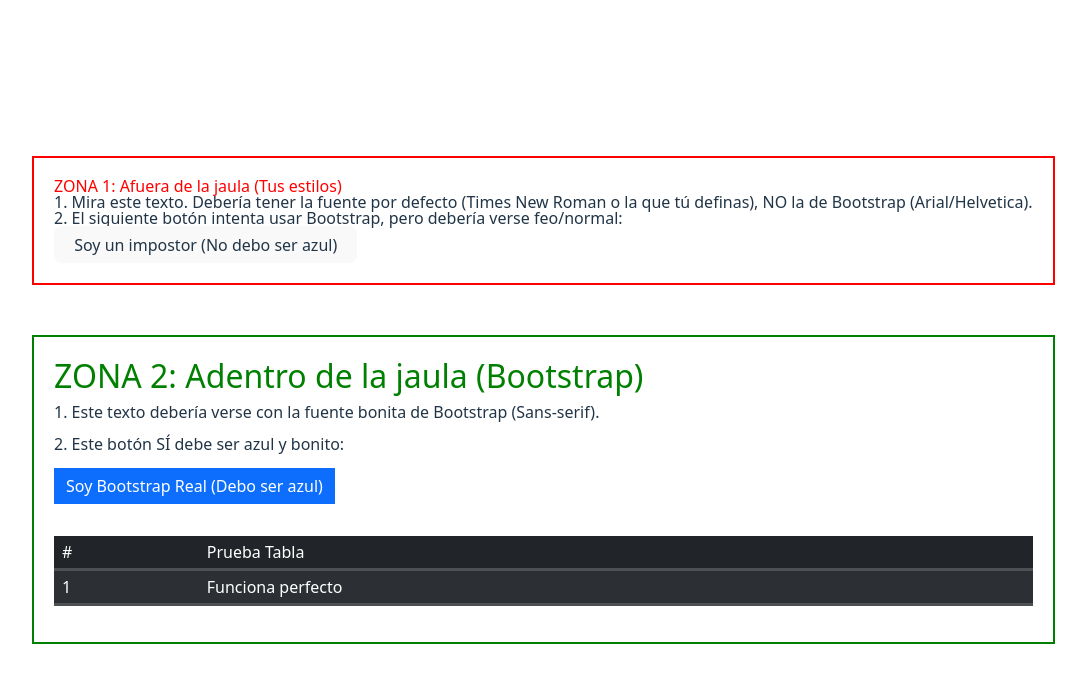
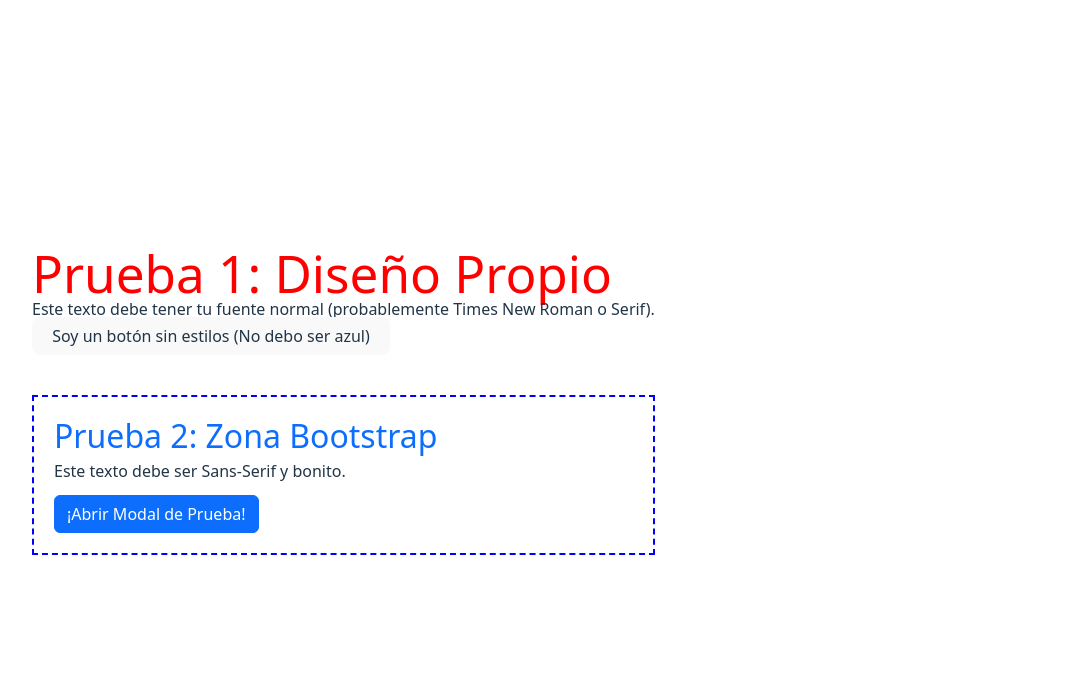
Before and after one commit to JD17VM/autonoma, a React (Vite) app in the folder autonoma-frontend/: page / in a window 1280 px wide. Shown: the top 682 px of the page, without its empty margins (18-1104 px from the left). Built offline with nearby package versions, Linux system fonts and the light colour scheme.

Commit message:
:art: style(bootstrap): refactor isolation strategy to support global modals

```diff
--- a/autonoma-frontend/src/App.jsx
+++ b/autonoma-frontend/src/App.jsx
@@ -1,56 +1,68 @@
 import { useState } from 'react'
+
+// 1. Tu limpieza (Reset)
+import './assets/styles/normalize.css'
+
+// 2. Tu configuración SASS híbrida
+import './assets/styles/bootstrap-isolation.scss';
+
+// 3. JS para que funcione el clic del modal
+import 'bootstrap/dist/js/bootstrap.bundle.min.js';
 
 function App() {
   return (
     <div style={{ padding: '50px' }}>
 
-      {/* =======================================================
-          PRUEBA 1: ZONA LIBRE (AFUERA)
-          Aquí Bootstrap NO debe existir.
-         ======================================================= */}
-      <section style={{ marginBottom: '50px', border: '2px solid red', padding: '20px' }}>
-        <h2 style={{ color: 'red' }}>ZONA 1: Afuera de la jaula (Tus estilos)</h2>
-
-        <p>1. Mira este texto. Debería tener la fuente por defecto (Times New Roman o la que tú definas), NO la de Bootstrap (Arial/Helvetica).</p>
-
-        {/* Este botón tiene clases de Bootstrap, pero NO debería verse azul si la jaula funciona */}
-        <p>2. El siguiente botón intenta usar Bootstrap, pero debería verse feo/normal:</p>
+      {/* --- ZONA 1: TU DISEÑO (Fuera de la jaula) --- */}
+      <section style={{ marginBottom: '40px' }}>
+        <h1 style={{ color: 'red' }}>Prueba 1: Diseño Propio</h1>
+        <p>Este texto debe tener tu fuente normal (probablemente Times New Roman o Serif).</p>
         <button className="btn btn-primary">
-          Soy un impostor (No debo ser azul)
+          Soy un botón sin estilos (No debo ser azul)
         </button>
       </section>
 
+      {/* --- ZONA 2: LA JAULA (Bootstrap activo) --- */}
+      <div className="bootstrap-scope">
 
-      {/* =======================================================
-          PRUEBA 2: ZONA JAULA (ADENTRO)
-          Aquí Bootstrap SÍ debe funcionar.
-         ======================================================= */}
-      <div className="bootstrap-scope"> {/* <--- AQUÍ ABRES LA JAULA */}
+        <section style={{ border: '2px dashed blue', padding: '20px' }}>
+          <h2 className="text-primary">Prueba 2: Zona Bootstrap</h2>
+          <p>Este texto debe ser Sans-Serif y bonito.</p>
 
-        <section style={{ border: '2px solid green', padding: '20px' }}>
-          <h2 style={{ color: 'green' }}>ZONA 2: Adentro de la jaula (Bootstrap)</h2>
-
-          <p>1. Este texto debería verse con la fuente bonita de Bootstrap (Sans-serif).</p>
-
-          <p>2. Este botón SÍ debe ser azul y bonito:</p>
-          <button className="btn btn-primary">
-            Soy Bootstrap Real (Debo ser azul)
+          {/* Botón que activa el Modal */}
+          <button
+            type="button"
+            className="btn btn-primary"
+            data-bs-toggle="modal"
+            data-bs-target="#exampleModal"
+          >
+            ¡Abrir Modal de Prueba!
           </button>
 
-          {/* Prueba de tu tabla */}
-          <br /><br />
-          <table className="table table-dark table-striped mt-3">
-            <thead>
-              <tr><th>#</th><th>Prueba Tabla</th></tr>
-            </thead>
-            <tbody>
-              <tr><td>1</td><td>Funciona perfecto</td></tr>
-            </tbody>
-          </table>
+          {/* --- EL MODAL (El código está aquí, pero al abrirse viaja al Body) --- */}
+          <div className="modal fade" id="exampleModal" tabIndex="-1" aria-hidden="true">
+            <div className="modal-dialog">
+              <div className="modal-content">
+                <div className="modal-header">
+                  <h1 className="modal-title fs-5">Prueba Exitosa</h1>
+                  <button type="button" className="btn-close" data-bs-dismiss="modal" aria-label="Close"></button>
+                </div>
+                <div className="modal-body text-dark">
+                  Si ves este cuadro blanco con sombras y bordes redondeados...
+                  <strong>¡La configuración funciona!</strong>
+                  <br/><br/>
+                  El modal se ve bien aunque esté fuera de la jaula .bootstrap-scope.
+                </div>
+                <div className="modal-footer">
+                  <button type="button" className="btn btn-secondary" data-bs-dismiss="modal">Cerrar</button>
+                  <button type="button" className="btn btn-primary">Guardar</button>
+                </div>
+              </div>
+            </div>
+          </div>
 
         </section>
-
-      </div> {/* <--- AQUÍ CIERRAS LA JAULA */}
+      </div>
 
     </div>
   )
--- a/autonoma-frontend/src/assets/styles/bootstrap-isolation.scss
+++ b/autonoma-frontend/src/assets/styles/bootstrap-isolation.scss
@@ -1,4 +1,17 @@
-/* clase "jaula" */
+/* 1. CONFIGURACIÓN */
+@import "bootstrap/scss/functions";
+@import "bootstrap/scss/variables";
+@import "bootstrap/scss/maps";
+@import "bootstrap/scss/mixins";
+@import "bootstrap/scss/utilities";
+
+/* 2. LA JAULA */
 .bootstrap-scope {
-  @import "../../../node_modules/bootstrap/scss/bootstrap";
+  @import "bootstrap/scss/bootstrap";
 }
+
+/* 3. MODALES (Sin backdrop explícito) */
+@import "bootstrap/scss/root";
+@import "bootstrap/scss/transitions";
+@import "bootstrap/scss/modal";
+@import "bootstrap/scss/close";
--- a/autonoma-frontend/vite.config.js
+++ b/autonoma-frontend/vite.config.js
@@ -4,4 +4,12 @@
 // https://vite.dev/config/
 export default defineConfig({
   plugins: [react()],
+
+  css: {
+    preprocessorOptions: {
+      scss: {
+        silenceDeprecations: ['legacy-js-api', 'import', 'global-builtin'], // Esto silencia las advertencias de deprecación de SASS
+      },
+    },
+  },
 })
```
